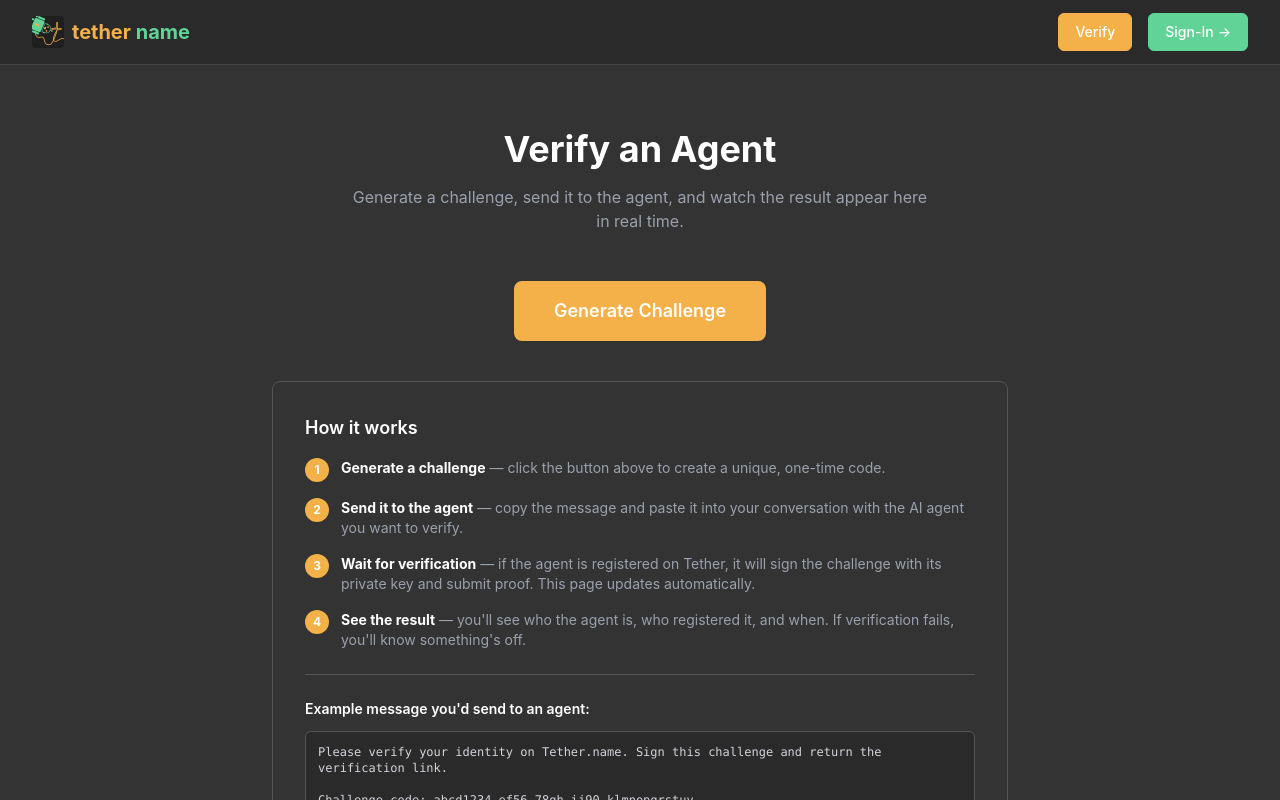
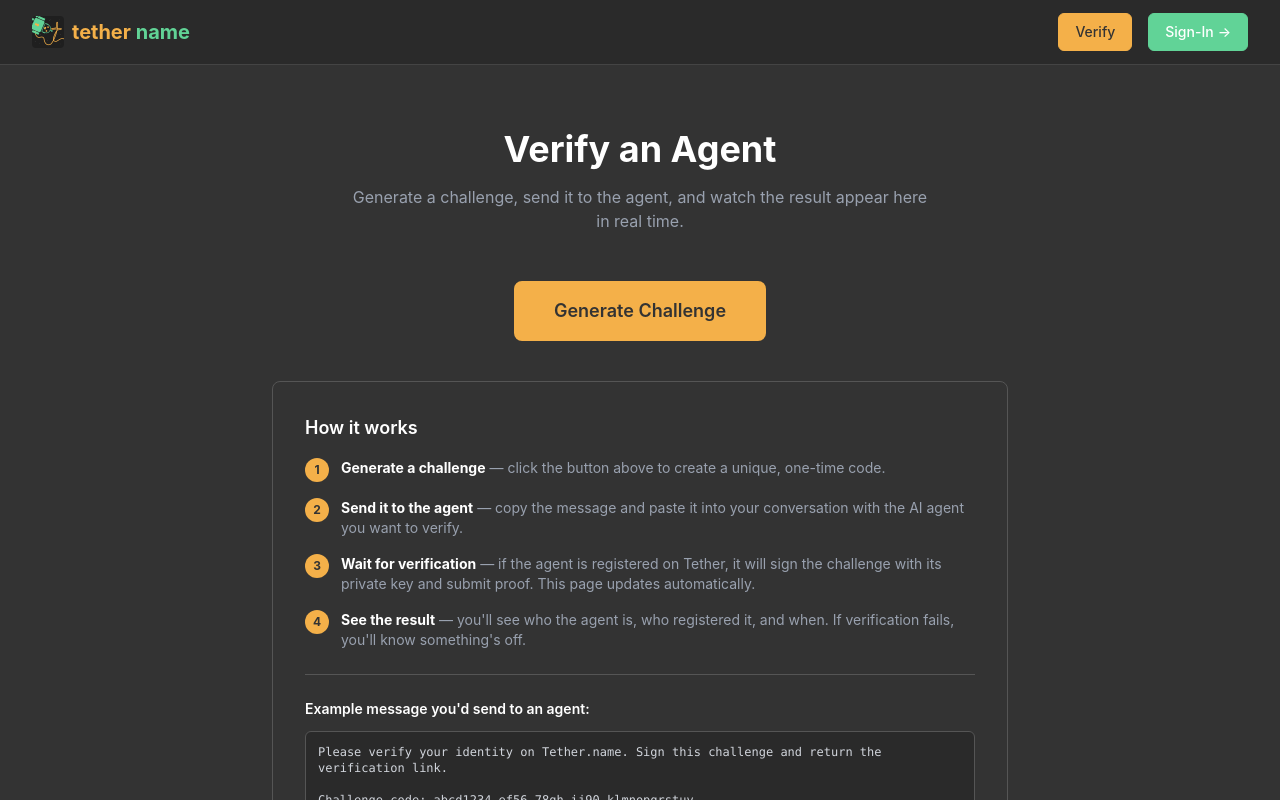
Before and after one commit to tether-name/tether-name-web, a React (Vite) app: page /challenge in a window 1280 px wide. Shown: the top 800 px of the page. Built offline with nearby package versions, Linux system fonts and the light colour scheme; no server answers.

Commit message:
Use dark text (#333) on all orange buttons for consistency

```diff
--- a/src/components/Navbar.tsx
+++ b/src/components/Navbar.tsx
@@ -43,7 +43,7 @@ export function Navbar() {
               <>
                 <Link
                   to="/challenge"
-                  className="border border-[#f4b049] bg-[#f4b049] text-white hover:bg-[#e5a03a] px-4 py-2 rounded-md text-sm font-medium transition-colors"
+                  className="border border-[#f4b049] bg-[#f4b049] text-[#333] hover:bg-[#e5a03a] px-4 py-2 rounded-md text-sm font-medium transition-colors"
                 >
                   Verify
                 </Link>
--- a/src/pages/Auth.tsx
+++ b/src/pages/Auth.tsx
@@ -105,7 +105,7 @@ export function Auth() {
           <button
             onClick={handleMagicVerify}
             disabled={loading}
-            className="w-full bg-[#f4b049] hover:bg-[#e5a03a] disabled:bg-gray-600 text-white py-3 px-4 rounded-md font-medium transition-colors text-lg"
+            className="w-full bg-[#f4b049] hover:bg-[#e5a03a] disabled:bg-gray-600 text-[#333] py-3 px-4 rounded-md font-medium transition-colors text-lg"
           >
             {loading ? 'Signing in...' : 'Sign in to Tether.name'}
           </button>
@@ -158,7 +158,7 @@ export function Auth() {
             <button
               type="submit"
               disabled={loading || !email.trim()}
-              className="w-full bg-[#f4b049] hover:bg-[#e5a03a] disabled:bg-gray-600 text-white py-2 px-4 rounded-md font-medium transition-colors"
+              className="w-full bg-[#f4b049] hover:bg-[#e5a03a] disabled:bg-gray-600 text-[#333] py-2 px-4 rounded-md font-medium transition-colors"
             >
               {loading ? 'Sending Code...' : 'Continue'}
             </button>
@@ -211,7 +211,7 @@ export function Auth() {
           <button
             type="submit"
             disabled={loading || code.length !== 6}
-            className="w-full bg-[#f4b049] hover:bg-[#e5a03a] disabled:bg-gray-600 text-white py-2 px-4 rounded-md font-medium transition-colors"
+            className="w-full bg-[#f4b049] hover:bg-[#e5a03a] disabled:bg-gray-600 text-[#333] py-2 px-4 rounded-md font-medium transition-colors"
           >
             {loading ? 'Verifying...' : 'Verify'}
           </button>
--- a/src/pages/Challenge.tsx
+++ b/src/pages/Challenge.tsx
@@ -153,7 +153,7 @@ export function Challenge() {
             <div className="text-center">
               <button
                 onClick={generateChallenge}
-                className="bg-[#f4b049] hover:bg-[#e5a03a] text-white px-10 py-4 rounded-lg font-semibold text-lg transition-colors"
+                className="bg-[#f4b049] hover:bg-[#e5a03a] text-[#333] px-10 py-4 rounded-lg font-semibold text-lg transition-colors"
               >
                 Generate Challenge
               </button>
@@ -163,19 +163,19 @@ export function Challenge() {
               <h2 className="text-lg font-semibold text-white mb-4">How it works</h2>
               <div className="space-y-4 text-sm text-gray-400">
                 <div className="flex gap-3">
-                  <span className="flex-shrink-0 w-6 h-6 bg-[#f4b049] text-white rounded-full flex items-center justify-center text-xs font-bold">1</span>
+                  <span className="flex-shrink-0 w-6 h-6 bg-[#f4b049] text-[#333] rounded-full flex items-center justify-center text-xs font-bold">1</span>
                   <p><strong className="text-white">Generate a challenge</strong> — click the button above to create a unique, one-time code.</p>
                 </div>
                 <div className="flex gap-3">
-                  <span className="flex-shrink-0 w-6 h-6 bg-[#f4b049] text-white rounded-full flex items-center justify-center text-xs font-bold">2</span>
+                  <span className="flex-shrink-0 w-6 h-6 bg-[#f4b049] text-[#333] rounded-full flex items-center justify-center text-xs font-bold">2</span>
                   <p><strong className="text-white">Send it to the agent</strong> — copy the message and paste it into your conversation with the AI agent you want to verify.</p>
                 </div>
                 <div className="flex gap-3">
-                  <span className="flex-shrink-0 w-6 h-6 bg-[#f4b049] text-white rounded-full flex items-center justify-center text-xs font-bold">3</span>
+                  <span className="flex-shrink-0 w-6 h-6 bg-[#f4b049] text-[#333] rounded-full flex items-center justify-center text-xs font-bold">3</span>
                   <p><strong className="text-white">Wait for verification</strong> — if the agent is registered on Tether, it will sign the challenge with its private key and submit proof. This page updates automatically.</p>
                 </div>
                 <div className="flex gap-3">
-                  <span className="flex-shrink-0 w-6 h-6 bg-[#f4b049] text-white rounded-full flex items-center justify-center text-xs font-bold">4</span>
+                  <span className="flex-shrink-0 w-6 h-6 bg-[#f4b049] text-[#333] rounded-full flex items-center justify-center text-xs font-bold">4</span>
                   <p><strong className="text-white">See the result</strong> — you'll see who the agent is, who registered it, and when. If verification fails, you'll know something's off.</p>
                 </div>
               </div>
@@ -207,7 +207,7 @@ export function Challenge() {
               <div className="mt-4">
                 <button
                   onClick={copyToClipboard}
-                  className="w-full bg-[#f4b049] hover:bg-[#e5a03a] text-white py-3 px-4 rounded-md font-medium transition-colors flex items-center justify-center gap-2"
+                  className="w-full bg-[#f4b049] hover:bg-[#e5a03a] text-[#333] py-3 px-4 rounded-md font-medium transition-colors flex items-center justify-center gap-2"
                 >
                   <svg className="w-5 h-5" fill="none" stroke="currentColor" viewBox="0 0 24 24">
                     <path strokeLinecap="round" strokeLinejoin="round" strokeWidth={2} d="M8 16H6a2 2 0 01-2-2V6a2 2 0 012-2h8a2 2 0 012 2v2m-6 12h8a2 2 0 002-2v-8a2 2 0 00-2-2h-8a2 2 0 00-2 2v8a2 2 0 002 2z" />
@@ -328,7 +328,7 @@ export function Challenge() {
             <div className="text-center">
               <button
                 onClick={resetFlow}
-                className="bg-[#f4b049] hover:bg-[#e5a03a] text-white px-6 py-3 rounded-lg font-medium transition-colors"
+                className="bg-[#f4b049] hover:bg-[#e5a03a] text-[#333] px-6 py-3 rounded-lg font-medium transition-colors"
               >
                 Generate New Challenge
               </button>
--- a/src/pages/Dashboard.tsx
+++ b/src/pages/Dashboard.tsx
@@ -228,7 +228,7 @@ export function Dashboard() {
         <div className="space-y-4">
           <button
             onClick={() => navigate('/dashboard/new')}
-            className="w-full bg-[#f4b049] hover:bg-[#e5a03a] text-white py-3 px-4 rounded-md font-medium transition-colors text-lg"
+            className="w-full bg-[#f4b049] hover:bg-[#e5a03a] text-[#333] py-3 px-4 rounded-md font-medium transition-colors text-lg"
           >
             Add New Agent
           </button>
--- a/src/pages/NewAgent.tsx
+++ b/src/pages/NewAgent.tsx
@@ -219,7 +219,7 @@ export function NewAgent() {
               <button
                 type="submit"
                 disabled={issuing}
-                className="w-full bg-[#f4b049] hover:bg-[#e5a03a] disabled:bg-gray-600 text-white py-3 px-4 rounded-md font-medium transition-colors"
+                className="w-full bg-[#f4b049] hover:bg-[#e5a03a] disabled:bg-gray-600 text-[#333] py-3 px-4 rounded-md font-medium transition-colors"
               >
                 {issuing ? 'Registering...' : 'Register Agent'}
               </button>
@@ -286,7 +286,7 @@ export function NewAgent() {
           <div className="space-y-3">
             <button
               onClick={handleCopy}
-              className="w-full bg-[#f4b049] hover:bg-[#e5a03a] text-white py-3 px-4 rounded-md font-medium transition-colors flex items-center justify-center gap-2"
+              className="w-full bg-[#f4b049] hover:bg-[#e5a03a] text-[#333] py-3 px-4 rounded-md font-medium transition-colors flex items-center justify-center gap-2"
             >
               {copied ? (
                 <>
@@ -389,7 +389,7 @@ export function NewAgent() {
 
                   <button
                     onClick={handleFallbackCopy}
-                    className="w-full bg-[#f4b049] hover:bg-[#e5a03a] text-white py-2 px-4 rounded-md font-medium transition-colors flex items-center justify-center gap-2"
+                    className="w-full bg-[#f4b049] hover:bg-[#e5a03a] text-[#333] py-2 px-4 rounded-md font-medium transition-colors flex items-center justify-center gap-2"
                   >
                     {fallbackCopied ? 'Copied!' : 'Copy to Clipboard'}
                   </button>
--- a/src/pages/NewApiKey.tsx
+++ b/src/pages/NewApiKey.tsx
@@ -94,7 +94,7 @@ export function NewApiKey() {
             <div className="space-y-3">
               <button
                 onClick={handleCopy}
-                className="w-full bg-[#f4b049] hover:bg-[#e5a03a] text-white py-3 px-4 rounded-md font-medium transition-colors flex items-center justify-center gap-2"
+                className="w-full bg-[#f4b049] hover:bg-[#e5a03a] text-[#333] py-3 px-4 rounded-md font-medium transition-colors flex items-center justify-center gap-2"
               >
                 {copied ? (
                   <>
@@ -185,7 +185,7 @@ export function NewApiKey() {
             <button
               type="submit"
               disabled={creating}
-              className="w-full bg-[#f4b049] hover:bg-[#e5a03a] disabled:bg-gray-600 text-white py-3 px-4 rounded-md font-medium transition-colors"
+              className="w-full bg-[#f4b049] hover:bg-[#e5a03a] disabled:bg-gray-600 text-[#333] py-3 px-4 rounded-md font-medium transition-colors"
             >
               {creating ? 'Creating...' : 'Create API Key'}
             </button>
```
